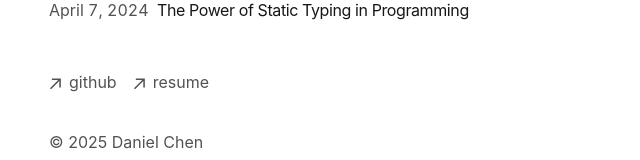
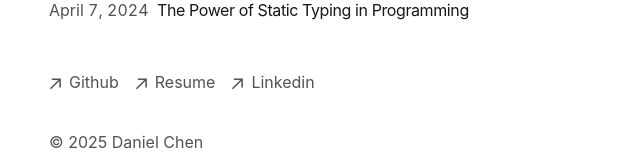
Before and after one commit to daniel-chen2/blog-portfolio, a Next.js app: page / in a window 1280 px wide. Shown: the part 1166-1326 px from the top of the page, without its empty margins (303-943 px from the left). Built offline with nearby package versions, Linux system fonts and the light colour scheme.

Commit message:
feat: fix mobile responsiveness projects

```diff
--- a/app/components/footer.tsx
+++ b/app/components/footer.tsx
@@ -12,7 +12,7 @@ export default function Footer() {
             href="https://github.com/daniel-chen2"
           >
             <ArrowIcon />
-            <p className="ml-2 h-7">github</p>
+            <p className="ml-2 h-7">Github</p>
           </a>
         </li>
         <li>
@@ -23,10 +23,20 @@ export default function Footer() {
             href="https://github.com/daniel-chen2/resume/blob/main/resume.pdf"
           >
             <ArrowIcon />
-            <p className="ml-2 h-7">resume</p>
+            <p className="ml-2 h-7">Resume</p>
           </a>
         </li>
-
+        <li>
+          <a
+            className="flex items-center transition-all hover:text-neutral-800 dark:hover:text-neutral-100"
+            rel="noopener noreferrer"
+            target="_blank"
+            href="https://au.linkedin.com/in/daniel-chen-developer"
+          >
+            <ArrowIcon />
+            <p className="ml-2 h-7">Linkedin</p>
+          </a>
+        </li>
       </ul>
       <p className="mt-8 text-neutral-600 dark:text-neutral-300">
         © {new Date().getFullYear()} Daniel Chen
```
Also changed, not shown: app/components/projects.tsx (+3 -3 lines).
